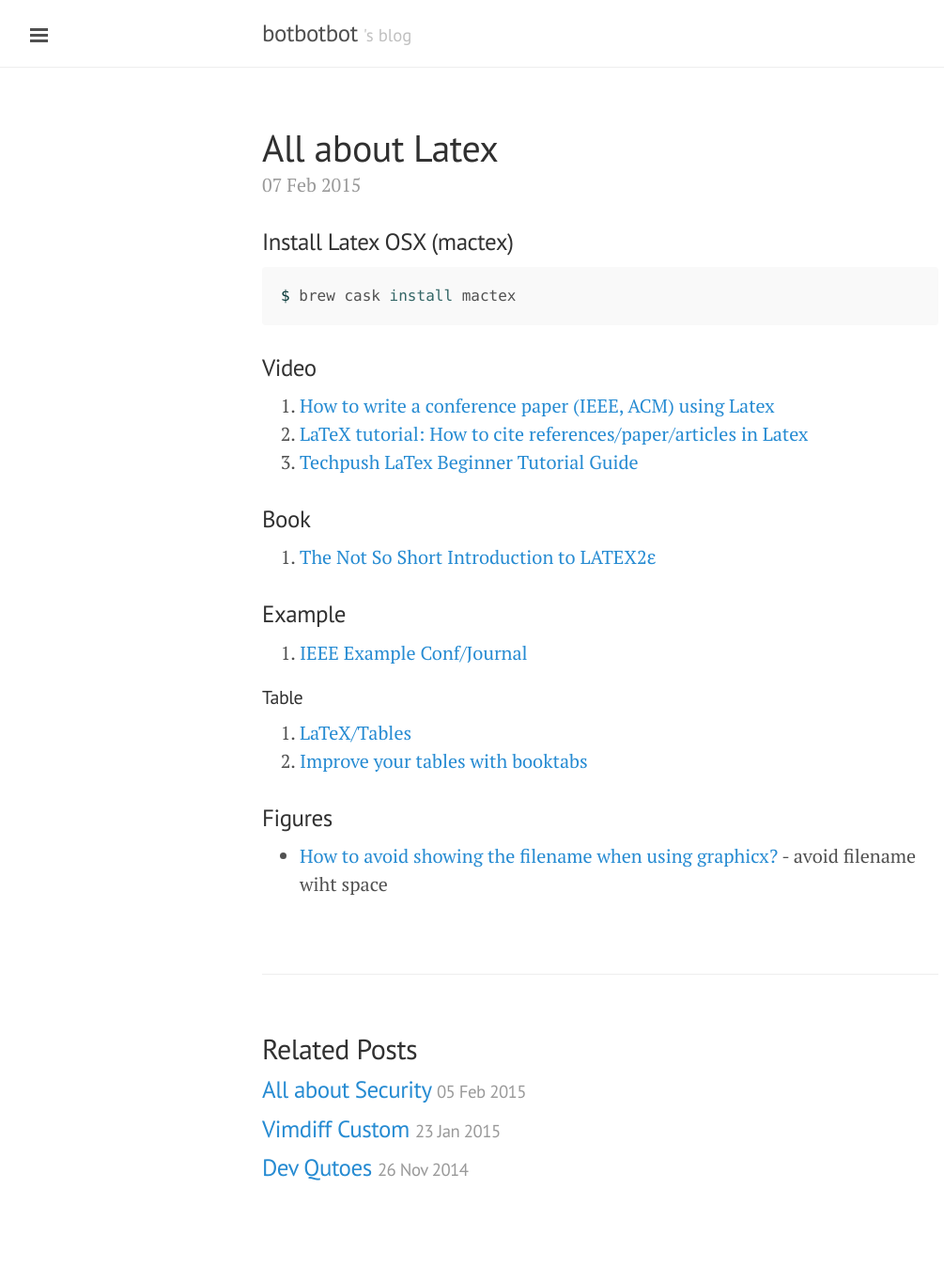
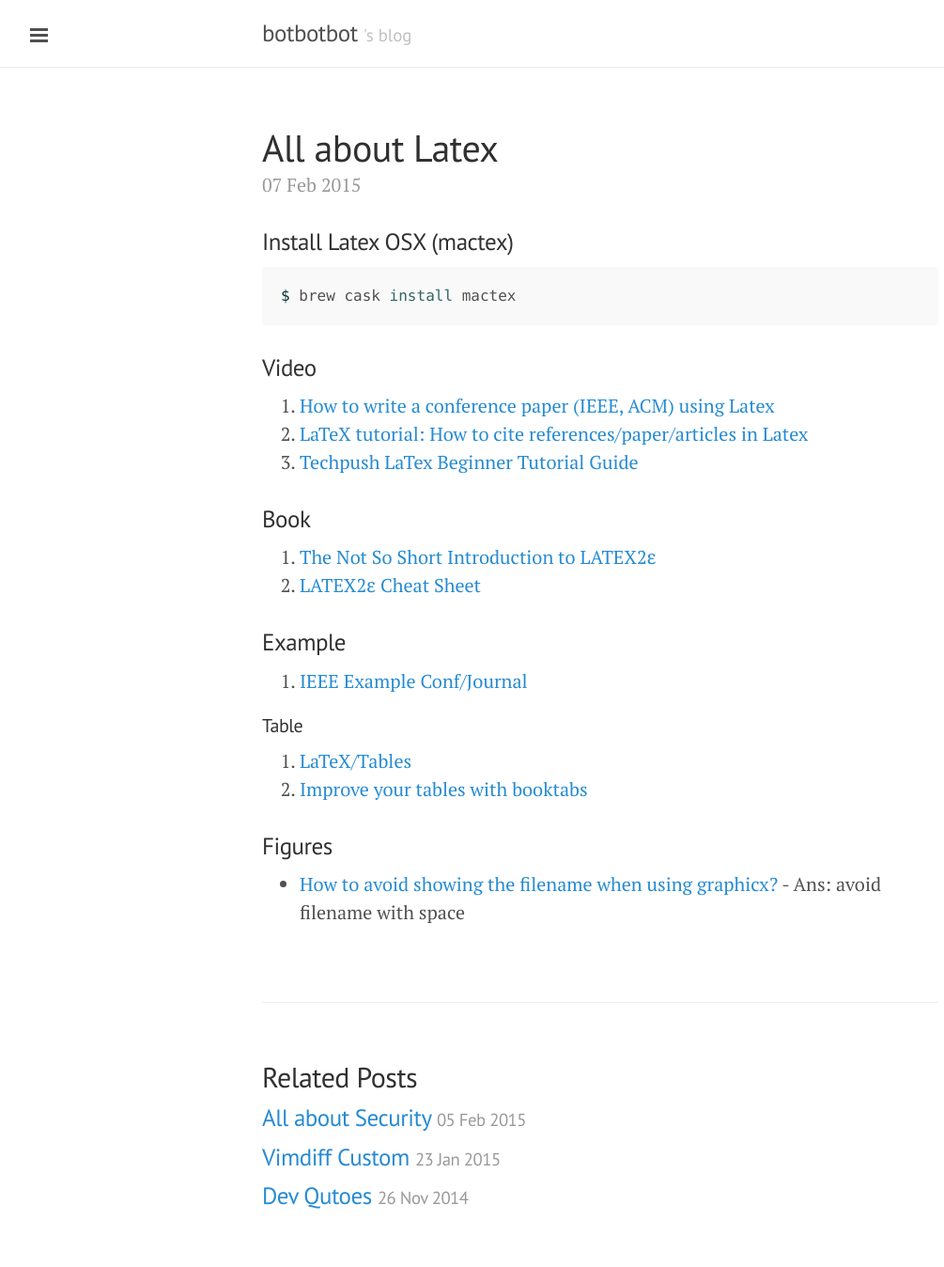
Before and after one commit to ibotdotout/ibotdotout.github.io, a Jekyll site: the page built from _posts/2015-02-07-latex.md, in a window 1280 px wide. Shown: the whole page at 94% size, without its empty margins (1-1006 px from the left). Built offline with Jekyll 4.4.1, drawn with Linux system fonts in a browser that asks for light colours; Markdown is read by kramdown in place of the engine named in the settings; before the commit the page ends 1318 px from its top, so only the background shows below that.

Commit message:
Update 2015-02-07-latex.md

```diff
--- a/_posts/2015-02-07-latex.md
+++ b/_posts/2015-02-07-latex.md
@@ -18,6 +18,7 @@ $ brew cask install mactex
 
 ### Book
 1. [The Not So Short Introduction to LATEX2ε](https://tobi.oetiker.ch/lshort/lshort.pdf)
+2. [LATEX2ε Cheat Sheet](http://www.stdout.org/~winston/latex/latexsheet-a4.pdf)
 
 ### Example
 1. [IEEE Example Conf/Journal](http://carmaux.cs.gsu.edu/~mweeks/latex/)
@@ -28,4 +29,4 @@ $ brew cask install mactex
 
 
 ### Figures
-- [How to avoid showing the filename when using graphicx?](http://tex.stackexchange.com/questions/4129/how-to-avoid-showing-the-filename-when-using-graphicx) - avoid filename wiht space
+- [How to avoid showing the filename when using graphicx?](http://tex.stackexchange.com/questions/4129/how-to-avoid-showing-the-filename-when-using-graphicx) - Ans: avoid filename with space
```
